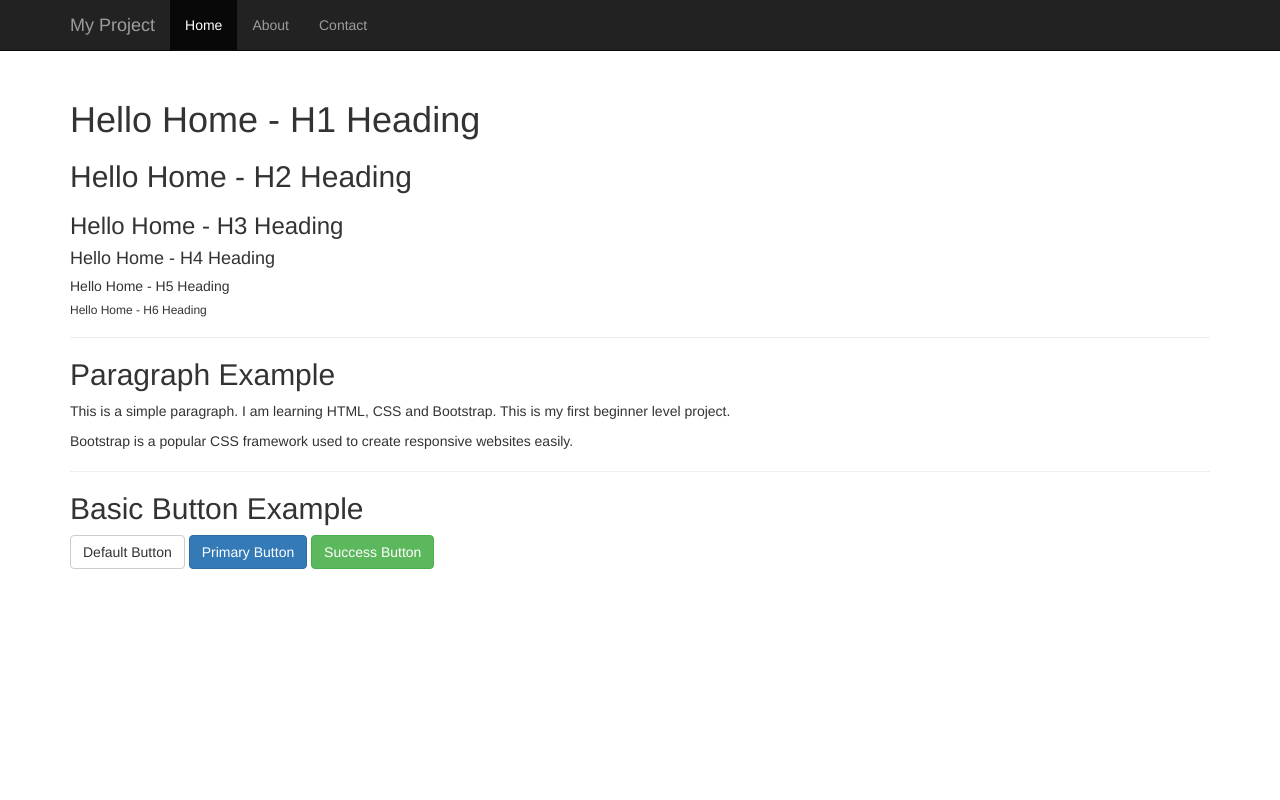
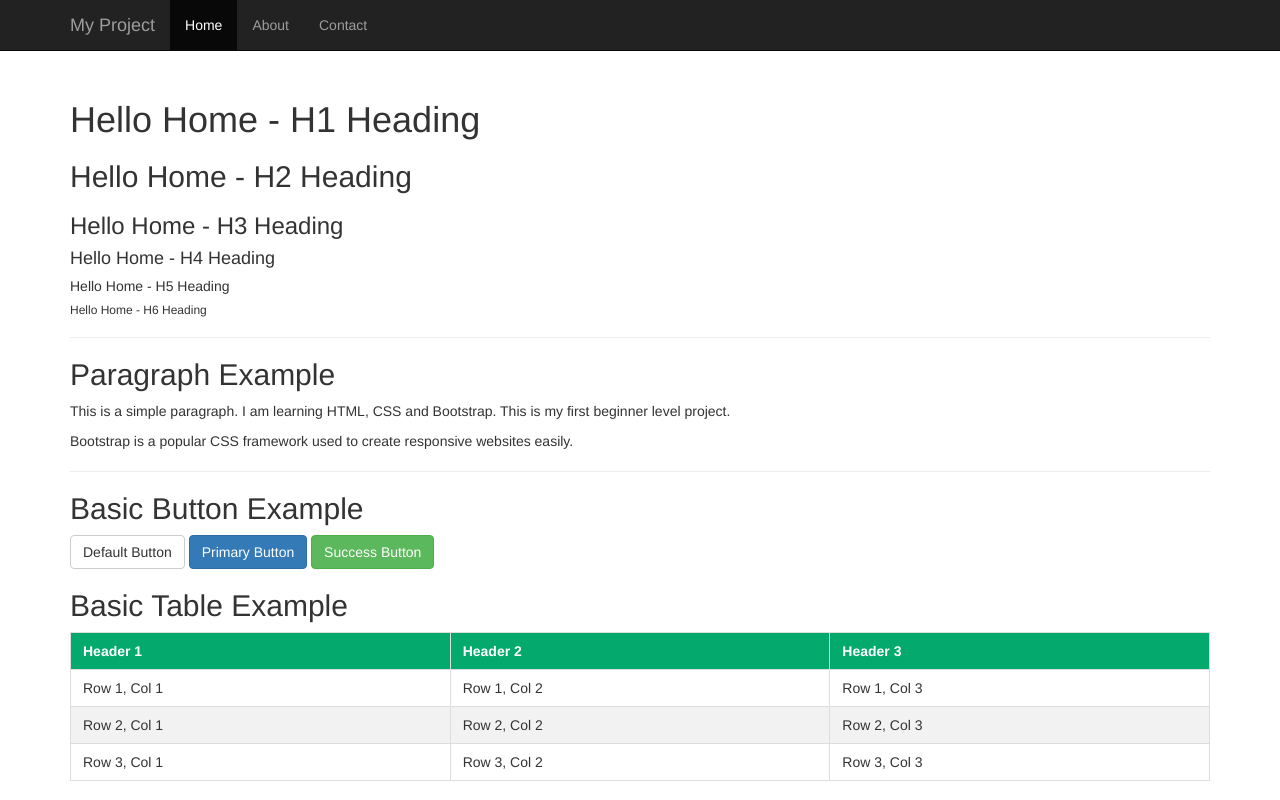
Before and after one commit to ronypk/bootstrap-project, a plain HTML site: page index.html in a window 1280 px wide. Drawn offline with nearby package versions, Linux system fonts and the light colour scheme.

Commit message:
Update project table home page

```diff
--- a/index.html
+++ b/index.html
@@ -6,6 +6,28 @@
   <meta name="viewport" content="width=device-width, initial-scale=1">
   <title>Home</title>
   <link rel="stylesheet" href="https://maxcdn.bootstrapcdn.com/bootstrap/3.3.7/css/bootstrap.min.css">
+
+ <style>
+    table {
+      border-collapse: collapse;
+      width: 100%;
+    }
+
+    th {
+      background-color: #04AA6D;
+      color: white;
+    }
+
+    th, td {
+      border: 1px solid #ddd;
+      padding: 8px 12px;
+      text-align: left;
+    }
+
+    tr:nth-child(even) {
+      background-color: #f2f2f2;
+    }
+  </style>
 </head>
 <body>
   <nav class="navbar navbar-inverse navbar-fixed-top">
@@ -66,6 +88,36 @@
   <button type="button" class="btn btn-success">
     Success Button
   </button>
+ <h2>Basic Table Example</h2>
+  <div style="overflow-x:auto">
+  <table>
+    <thead>
+      <tr>
+        <th>Header 1</th>
+        <th>Header 2</th>
+        <th>Header 3</th>
+      </tr>
+    </thead>
+    <tbody>
+      <tr>
+        <td>Row 1, Col 1</td>
+        <td>Row 1, Col 2</td>
+        <td>Row 1, Col 3</td>
+      </tr>
+      <tr>
+        <td>Row 2, Col 1</td>
+        <td>Row 2, Col 2</td>
+        <td>Row 2, Col 3</td>
+      </tr>
+      <tr>
+        <td>Row 3, Col 1</td>
+        <td>Row 3, Col 2</td>
+        <td>Row 3, Col 3</td>
+      </tr>
+    </tbody>
+  </table>
+</div>
+
 
 </div>
 
```
Also changed, not shown: about.html (+3 -1 lines).
